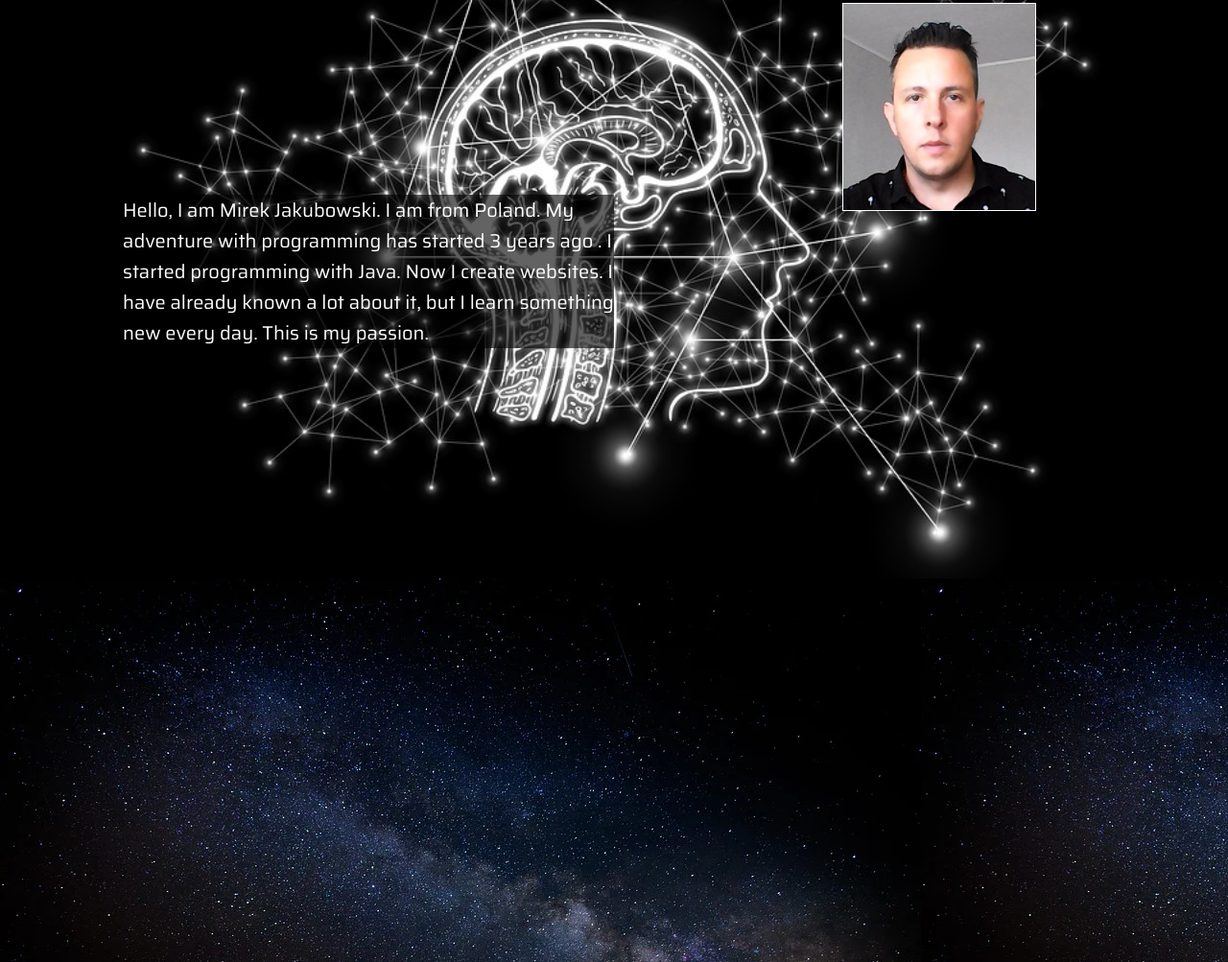
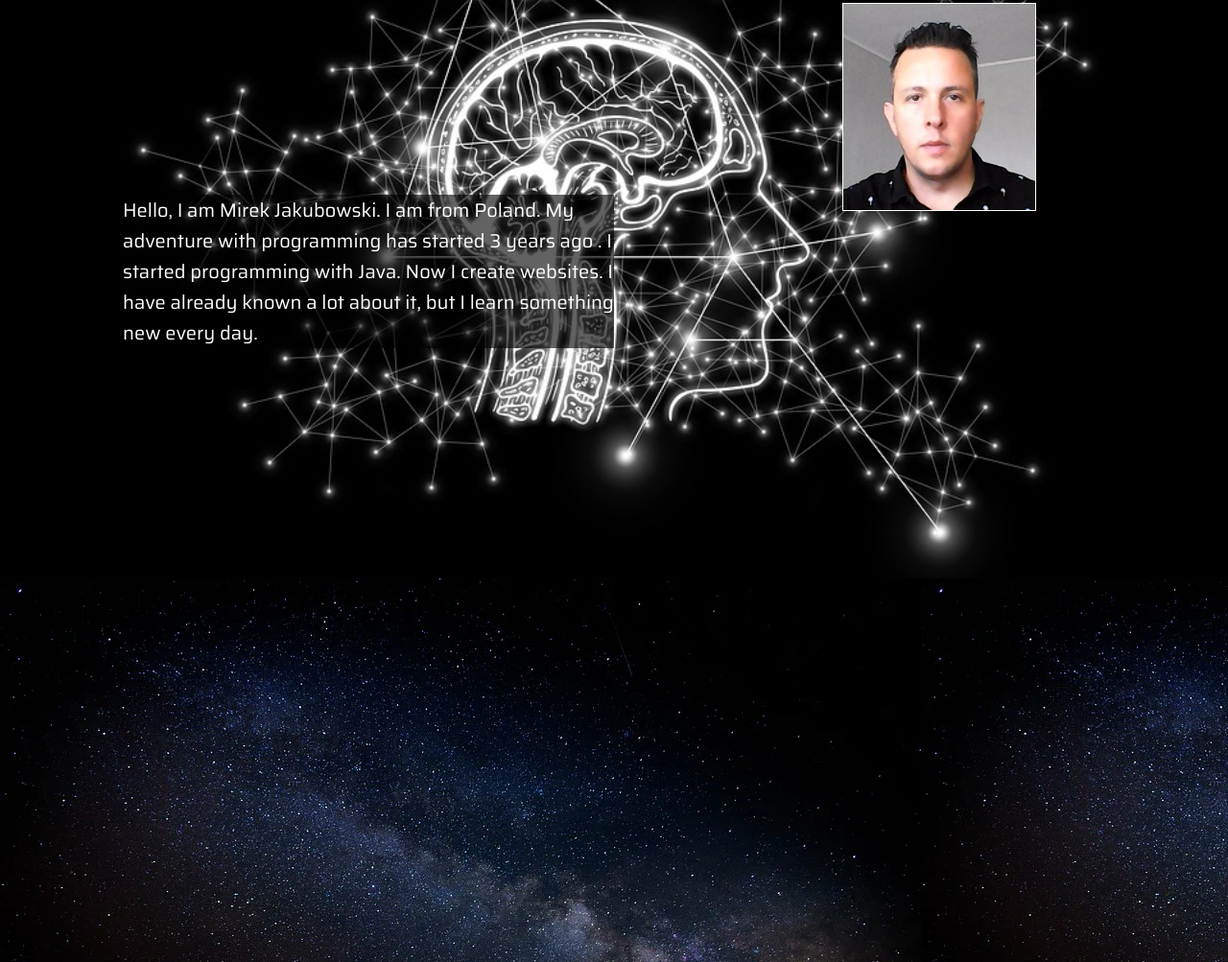
Before and after one commit to mirek2323/webside, a plain HTML site: page Mirek-Jakubowski---Website-main/Mirek-Jakubowski---Website-main/index.html in a window 1280 px wide. Shown: the part 997-2000 px from the top of the page at 96% size. Drawn offline with Linux system fonts and the light colour scheme.

Commit message:
new message

```diff
--- a/Mirek-Jakubowski---Website-main/Mirek-Jakubowski---Website-main/index.html
+++ b/Mirek-Jakubowski---Website-main/Mirek-Jakubowski---Website-main/index.html
@@ -37,8 +37,7 @@
                     started
                     3 years ago
                     . I started programming with Java. Now I create websites.
-                    I have already known a lot about it, but I learn something new every day. This is my
-                    passion.
+                    I have already known a lot about it, but I learn something new every day.
 
                 </p>
             </article>
```
